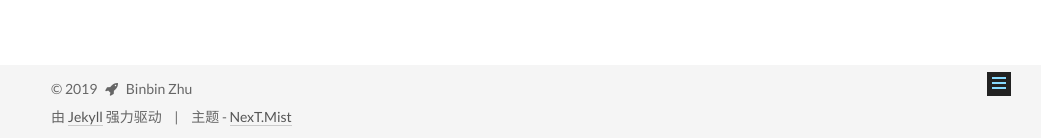
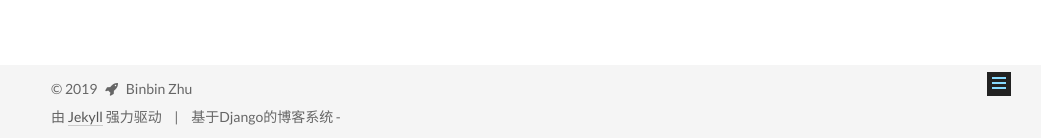
Before and after one commit to enjoy-binbin/enjoy-binbin.github.io_bak, a Jekyll site: the page built from about/index.md, in a window 1280 px wide. Shown: the part 759-897 px from the top of the page, without its empty margins (239-1280 px from the left). Built offline with Jekyll 4.4.1, drawn with Linux system fonts in a browser that asks for light colours; comment, search, counter and statistics services are not loaded.

Commit message:
Change footer display

```diff
--- a/_data/languages/zh-Hans.yml
+++ b/_data/languages/zh-Hans.yml
@@ -50,7 +50,7 @@ page:
 
 footer:
   powered: "由 %s 强力驱动"
-  theme: 主题
+  django: 基于Django的博客系统
 
 counter:
   tag_cloud:
--- a/_includes/_partials/footer.html
+++ b/_includes/_partials/footer.html
@@ -15,9 +15,9 @@
 </div>
 
 <div class="theme-info">
-  {{ __.footer.theme }} -
-  <a class="theme-link" href="https://github.com/simpleyyt/jekyll-theme-next">
-    NexT.{{ site.scheme }}
+  {{ __.footer.django }} -
+  <a class="theme-link" href="https://github.com/enjoy-binbin/Django-blog">
+    {{ site.__.footer.django }}
   </a>
 </div>
 {% endif %}
```
